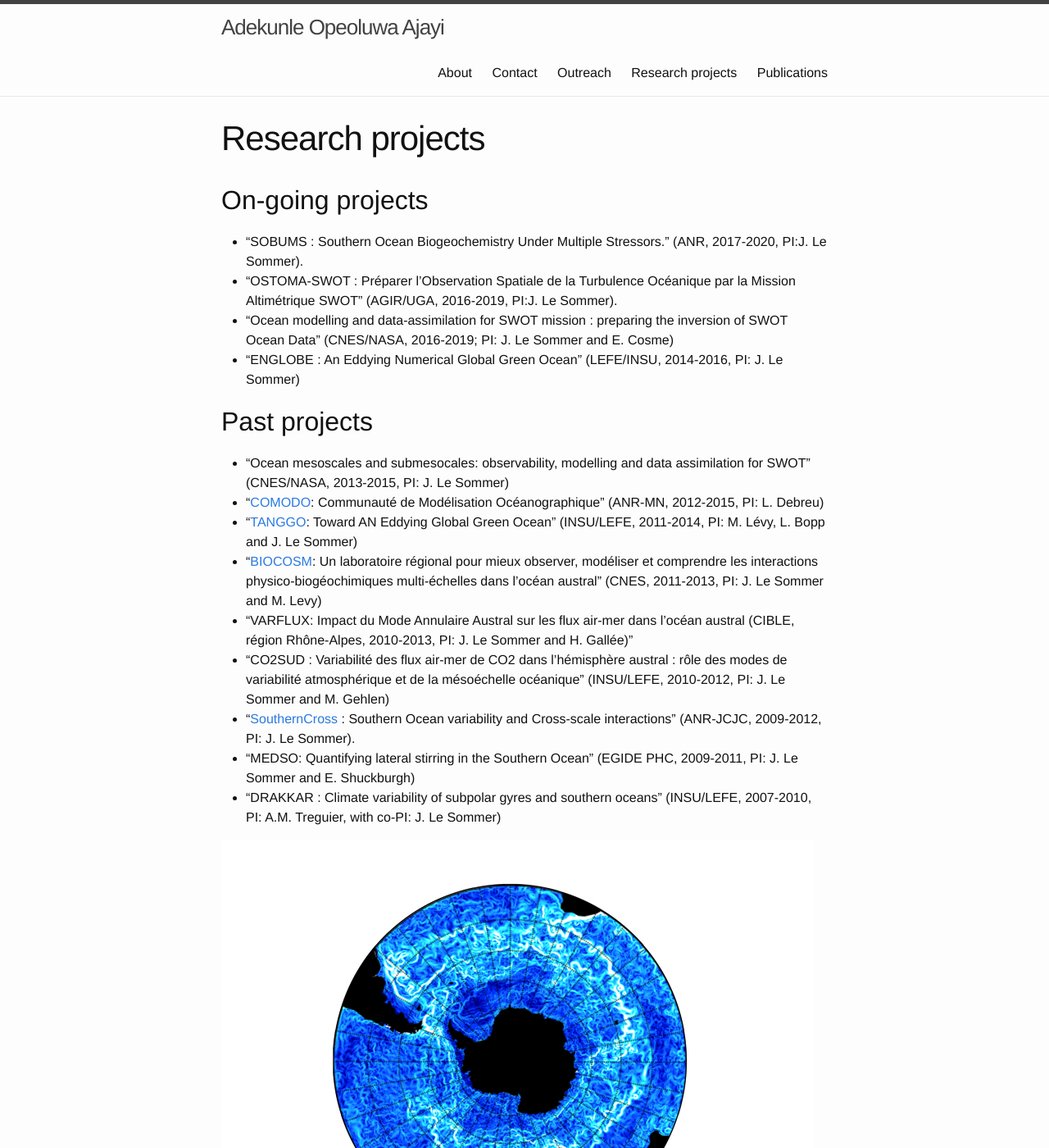
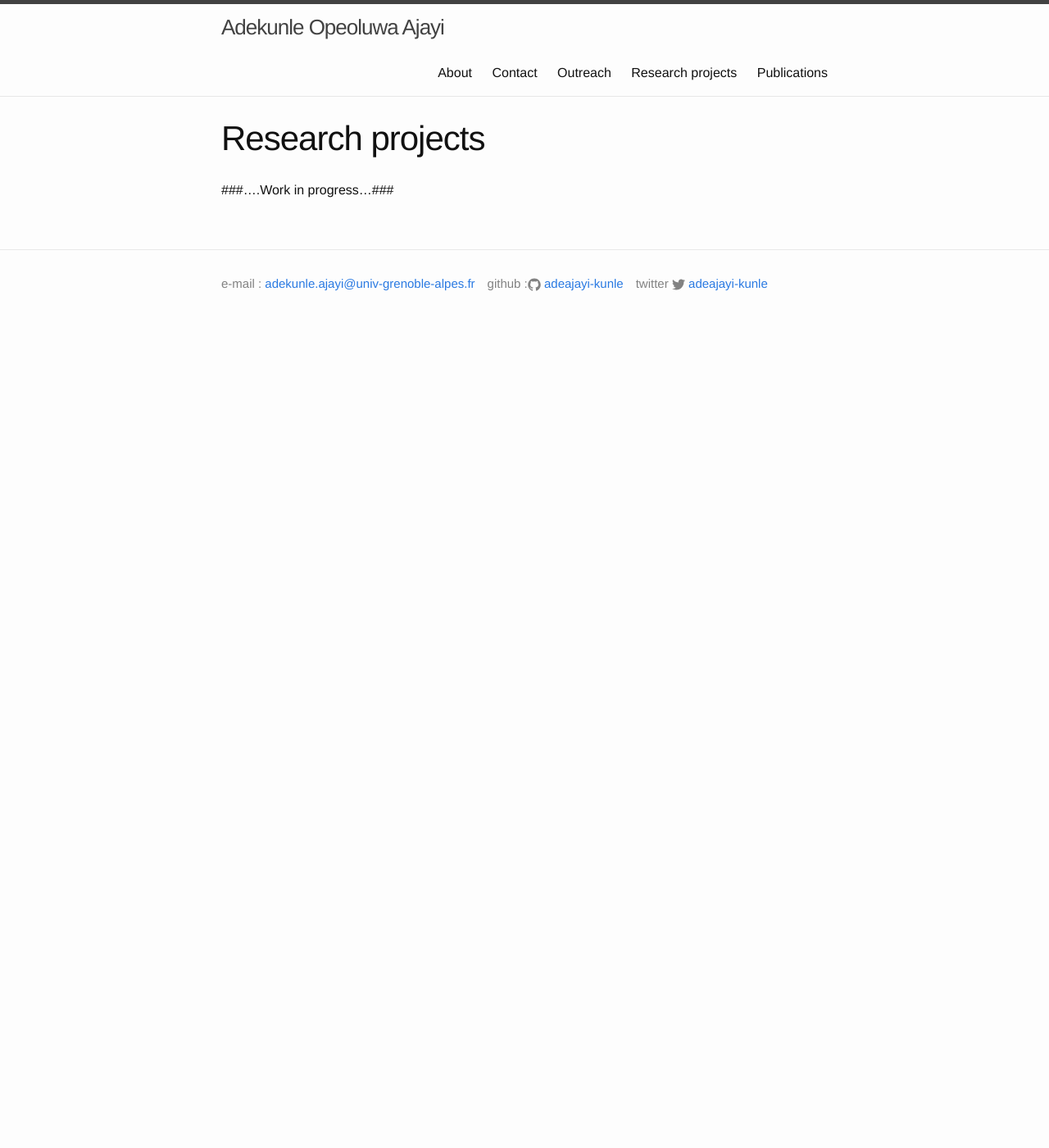
Before and after one commit to adekunleoajayi/adekunleoajayi.github.io, a Jekyll site: the page built from projects.md, in a window 1280 px wide and 1400 px high. Shown: the whole window at 82% size. Built offline with Jekyll 4.4.1, drawn with Linux system fonts in a browser that asks for light colours; some of the changed text lies outside the part shown.

Commit message:
Update projects.md

```diff
--- a/projects.md
+++ b/projects.md
@@ -8,23 +8,4 @@ permalink: /projects/
 
 
 
-## On-going projects
-- "SOBUMS : Southern Ocean Biogeochemistry Under Multiple Stressors." (ANR, 2017-2020, PI:J. Le Sommer).
-- "OSTOMA-SWOT : Préparer l’Observation Spatiale de la Turbulence
-Océanique par la Mission Altimétrique SWOT" (AGIR/UGA, 2016-2019, PI:J. Le Sommer).
-- "Ocean modelling and data-assimilation for SWOT mission : preparing the inversion of SWOT Ocean Data" (CNES/NASA, 2016-2019; PI: J. Le Sommer and E. Cosme)
-- "ENGLOBE : An Eddying Numerical Global Green Ocean" (LEFE/INSU, 2014-2016, PI: J. Le Sommer)
-
-## Past projects
-*   "Ocean mesoscales and submesocales: observability, modelling and data assimilation for SWOT" (CNES/NASA, 2013-2015, PI: J. Le Sommer)
-*   "[COMODO](http://www.comodo-ocean.fr/): Communauté de Modélisation Océanographique" (ANR-MN, 2012-2015, PI: L. Debreu)
-*   "[TANGGO](http://www.tanggo.grenoble.cnrs.fr/): Toward AN Eddying Global Green Ocean" (INSU/LEFE, 2011-2014, PI: M. Lévy, L. Bopp and J. Le Sommer)
-*   "[BIOCOSM](http://servforge.legi.grenoble-inp.fr/projects/wg-tanggo-collab/wiki/BIOCOSMPublic): Un laboratoire régional pour mieux observer, modéliser et comprendre les interactions physico-biogéochimiques multi-échelles dans l'océan austral" (CNES, 2011-2013, PI: J. Le Sommer and M. Levy)
-*   "VARFLUX: Impact du Mode Annulaire Austral sur les flux air-mer dans l'océan austral (CIBLE, région Rhône-Alpes, 2010-2013, PI: J. Le Sommer and H. Gallée)"
-*   "CO2SUD : Variabilité des flux air-mer de CO2  dans l'hémisphère austral : rôle des modes de variabilité atmosphérique et de la mésoéchelle océanique" (INSU/LEFE, 2010-2012, PI: J. Le Sommer and M. Gehlen)
-*   "[SouthernCross](http://servforge.legi.grenoble-inp.fr/projects/wg-southern-cross) : Southern Ocean variability and Cross-scale interactions" (ANR-JCJC, 2009-2012, PI: J. Le Sommer).
-*   "MEDSO: Quantifying lateral stirring in the Southern Ocean" (EGIDE PHC, 2009-2011, PI: J. Le Sommer and E. Shuckburgh)
-*   "DRAKKAR : Climate variability of subpolar gyres and southern oceans" (INSU/LEFE, 2007-2010, PI: A.M. Treguier, with co-PI: J. Le Sommer)
-
-![image]({{site.baseurl}}/img/PERIANT8.png "Southern Ocean surface currents")
-*The above illustration shows surface currents in the Southern Ocean (m/s) as simulated in a 1/8° model configuration based on NEMO ocean model. This model configuration was developped during SouthernCross project for studying the role of mesoscale eddies in Southern Ocean response to atmospheric variability.*
+###....Work in progress...###
```
